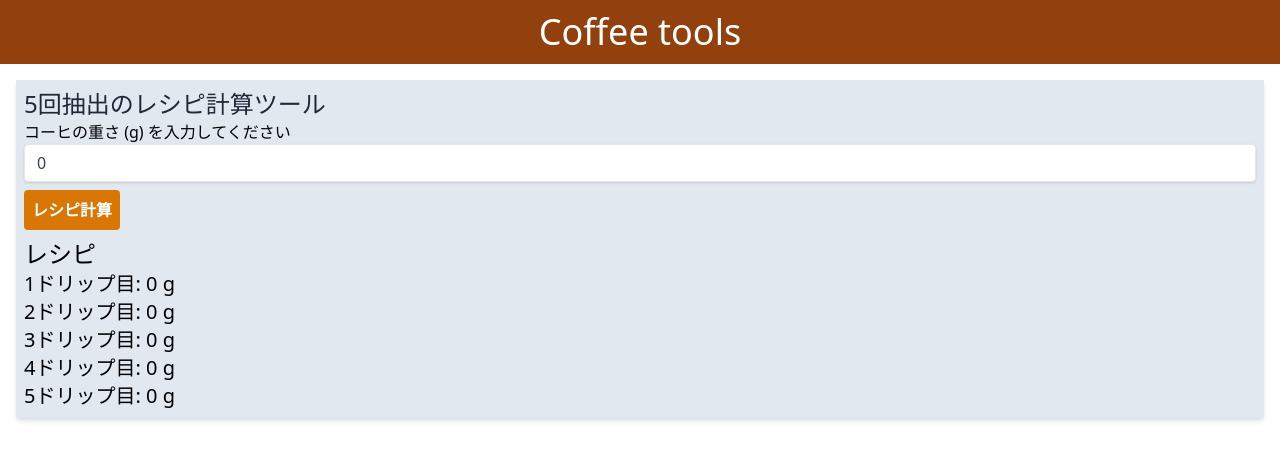
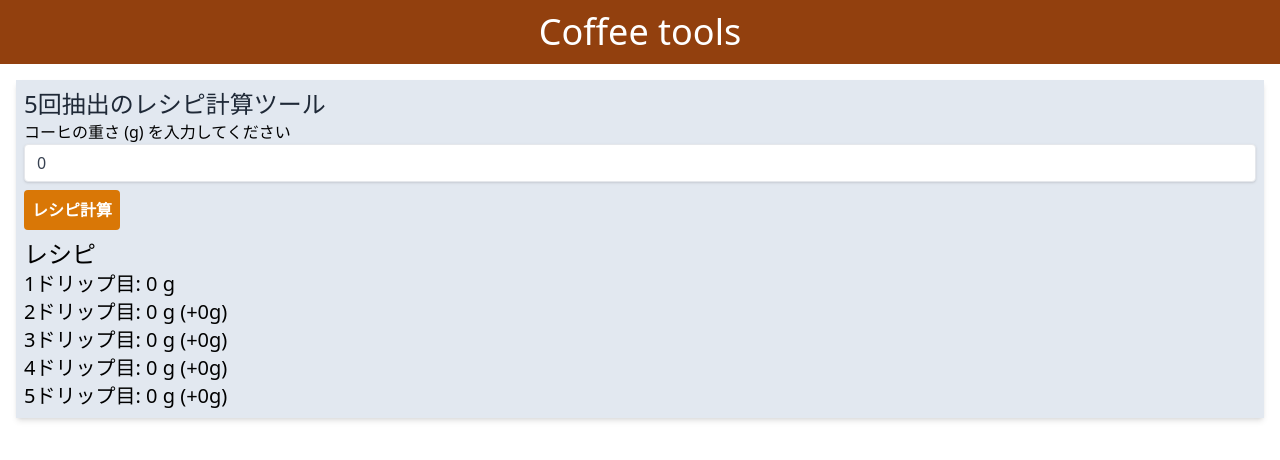
Before and after one commit to ntatsuyag/coffee_tools, a Next.js app: page / in a window 1280 px wide. Shown: the top 460 px of the page. Built offline with nearby package versions, Linux system fonts and the light colour scheme.

Commit message:
表記を改善

```diff
--- a/pages/index.tsx
+++ b/pages/index.tsx
@@ -43,10 +43,10 @@ export default function Home() {
         <div className='text-xl mt-2'>
           <h2 className='text-2xl'>レシピ</h2>
           <p>1ドリップ目: {calcGram*0.15} g</p>
-          <p>2ドリップ目: {calcGram*0.15} g</p>
-          <p>3ドリップ目: {calcGram*0.15} g</p>
-          <p>4ドリップ目: {calcGram*0.25} g</p>
-          <p>5ドリップ目: {calcGram*0.3} g</p>
+          <p>2ドリップ目: {calcGram*0.3} g (+{calcGram*0.15}g)</p>
+          <p>3ドリップ目: {calcGram*0.45} g (+{calcGram*0.15}g)</p>
+          <p>4ドリップ目: {calcGram*0.7} g (+{calcGram*0.25}g)</p>
+          <p>5ドリップ目: {calcGram} g (+{calcGram*0.3}g)</p>
         </div>
         </div>
       </main>
```
